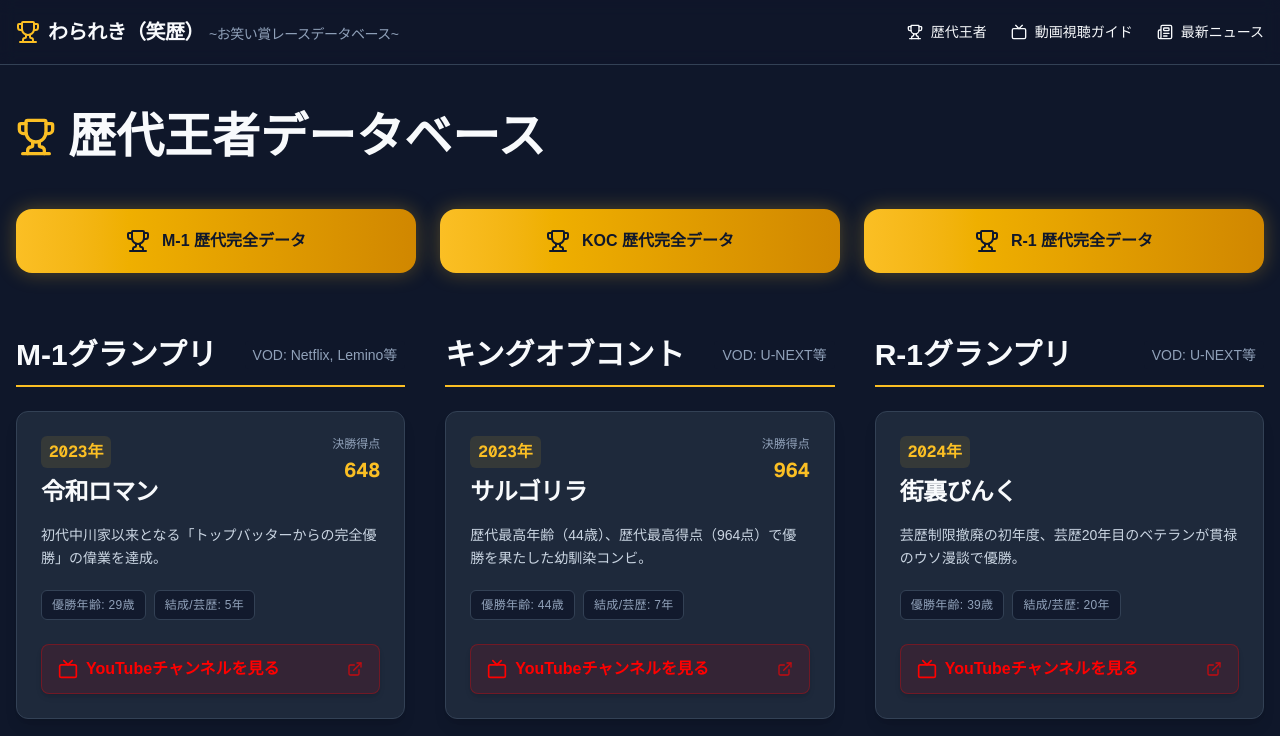
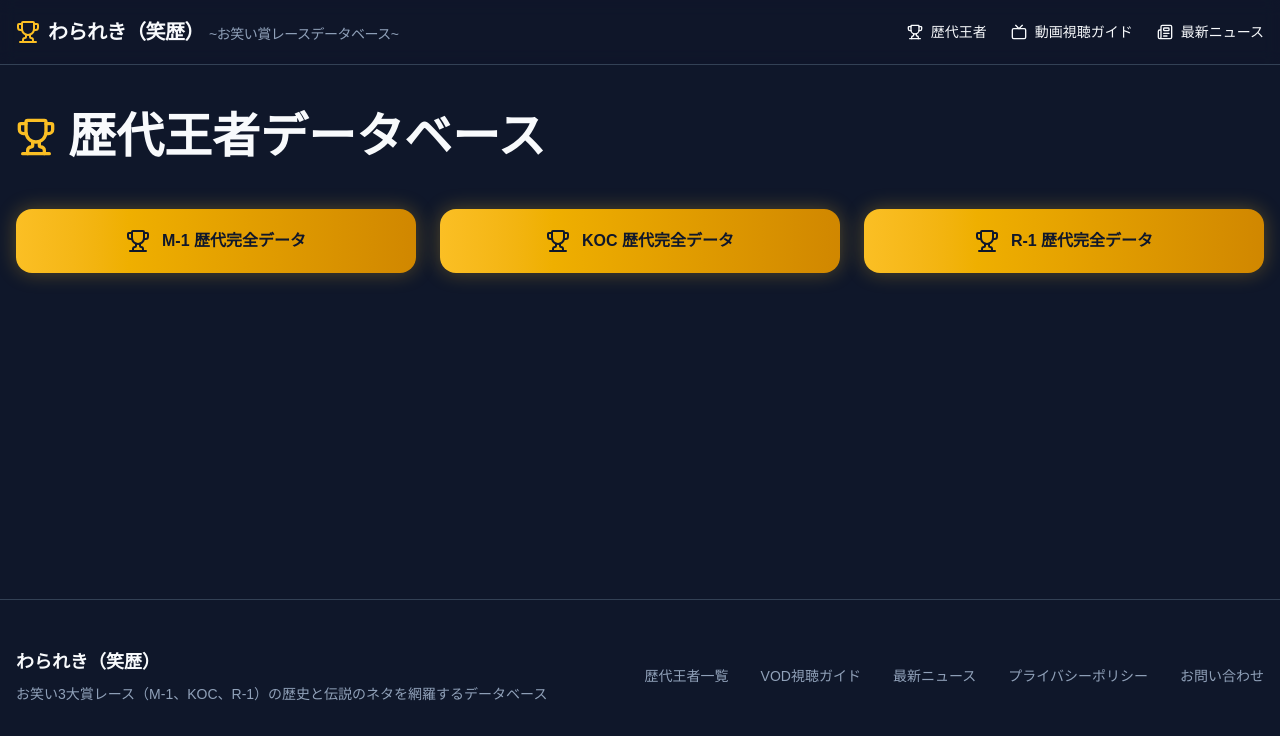
Before and after one commit to t01nozaki-hub/warareki, a Next.js app: page /database in a window 1280 px wide. Shown: the top 736 px of the page. Built offline with nearby package versions, Linux system fonts and the light colour scheme.

Commit message:
fix: remove champion overview cards from database index

```diff
--- a/src/app/database/page.tsx
+++ b/src/app/database/page.tsx
@@ -1,11 +1,7 @@
-import { championsData, Champion } from "@/data/champions";
-import { ExternalLink, Trophy, Tv } from "lucide-react";
+import { Trophy } from "lucide-react";
 import Link from 'next/link';
 
 export default function DatabasePage() {
-  const m1 = championsData.filter(c => c.tournament === "M-1").sort((a,b) => b.year - a.year);
-  const koc = championsData.filter(c => c.tournament === "KOC").sort((a,b) => b.year - a.year);
-  const r1 = championsData.filter(c => c.tournament === "R-1").sort((a,b) => b.year - a.year);
 
   return (
     <div className="container mx-auto px-4 py-12">
@@ -29,88 +25,6 @@ export default function DatabasePage() {
         </Link>
       </div>
 
-      {/* 大会別一覧 */}
-      <div className="grid grid-cols-1 md:grid-cols-2 xl:grid-cols-3 gap-10">
-        {/* M-1 */}
-        <section>
-          <div className="mb-6 border-b-2 border-accent pb-3">
-            <h2 className="text-3xl font-bold flex items-center justify-between">
-              M-1グランプリ
-              <span className="text-sm font-normal text-slate-400 bg-background px-2 py-1 rounded">VOD: Netflix, Lemino等</span>
-            </h2>
-          </div>
-          <div className="space-y-6">
-            {m1.map(c => <ChampionCard key={c.id} champion={c} />)}
-          </div>
-        </section>
-
-        {/* KOC */}
-        <section>
-          <div className="mb-6 border-b-2 border-accent pb-3">
-            <h2 className="text-3xl font-bold flex items-center justify-between">
-              キングオブコント
-              <span className="text-sm font-normal text-slate-400 bg-background px-2 py-1 rounded">VOD: U-NEXT等</span>
-            </h2>
-          </div>
-          <div className="space-y-6">
-            {koc.map(c => <ChampionCard key={c.id} champion={c} />)}
-          </div>
-        </section>
-
-        {/* R-1 */}
-        <section>
-          <div className="mb-6 border-b-2 border-accent pb-3">
-            <h2 className="text-3xl font-bold flex items-center justify-between">
-              R-1グランプリ
-              <span className="text-sm font-normal text-slate-400 bg-background px-2 py-1 rounded">VOD: U-NEXT等</span>
-            </h2>
-          </div>
-          <div className="space-y-6">
-            {r1.map(c => <ChampionCard key={c.id} champion={c} />)}
-          </div>
-        </section>
-      </div>
     </div>
   );
 }
-
-function ChampionCard({ champion }: { champion: Champion }) {
-  return (
-    <div className="bg-card border border-border rounded-xl p-6 hover:border-accent/40 transition-all duration-300 group shadow-lg hover:shadow-accent/10 relative overflow-hidden">
-      <div className="absolute top-0 right-0 w-20 h-20 bg-accent/5 rounded-bl-full -z-10 group-hover:scale-110 transition-transform" />
-
-      <div className="flex justify-between items-start mb-4">
-        <div>
-          <span className="text-accent font-mono font-bold font-sm bg-accent/10 px-2 py-1 rounded-md mb-2 inline-block">
-            {champion.year}年
-          </span>
-          <h3 className="text-2xl font-bold tracking-tight">{champion.name}</h3>
-        </div>
-        {champion.score && (
-          <div className="text-right">
-            <span className="text-xs text-slate-400 block mb-1">決勝得点</span>
-            <span className="font-bold font-mono text-xl text-accent">{champion.score}</span>
-          </div>
-        )}
-      </div>
-
-      <p className="text-slate-300 mb-5 text-sm leading-relaxed">{champion.description}</p>
-
-      <div className="flex flex-wrap gap-2 mb-6 text-xs text-slate-400 font-medium tracking-wide">
-        <span className="bg-background/80 px-2.5 py-1.5 rounded-md border border-border">優勝年齢: {champion.ageAtWin}歳</span>
-        <span className="bg-background/80 px-2.5 py-1.5 rounded-md border border-border">結成/芸歴: {champion.careerYears}年</span>
-      </div>
-
-      <a
-        href={`https://www.youtube.com/results?search_query=${encodeURIComponent(champion.name + ' 公式チャンネル')}`}
-        target="_blank"
-        rel="noopener noreferrer"
-        className="w-full flex items-center justify-center gap-2 bg-[#ff0000]/10 text-[#ff0000] border border-[#ff0000]/30 font-bold py-3 px-4 rounded-lg hover:bg-[#ff0000]/20 transition-colors shadow-md hover:shadow-[#ff0000]/30"
-      >
-        <Tv className="w-5 h-5 flex-shrink-0" />
-        YouTubeチャンネルを見る
-        <ExternalLink className="w-4 h-4 ml-auto opacity-70 flex-shrink-0" />
-      </a>
-    </div>
-  );
-}
```
